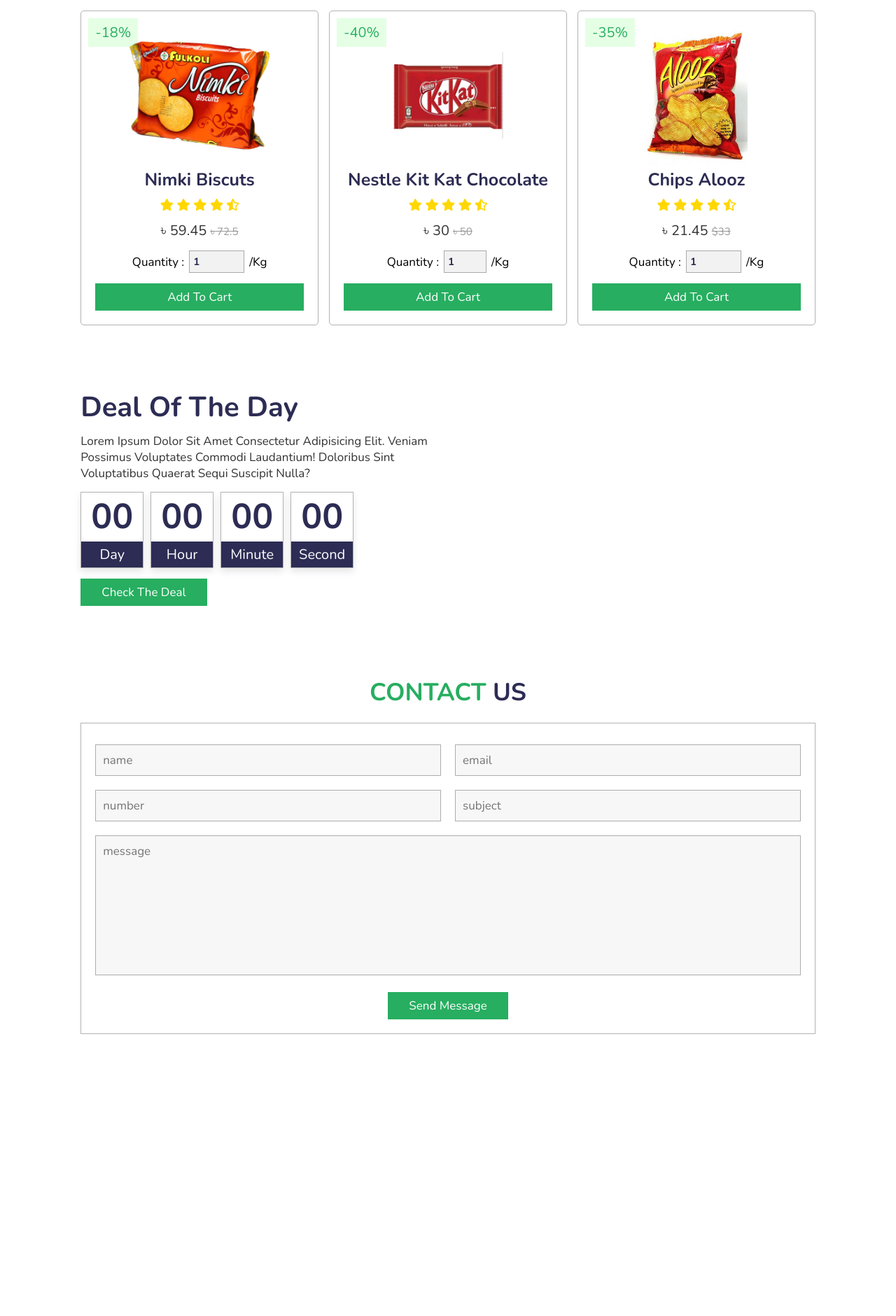
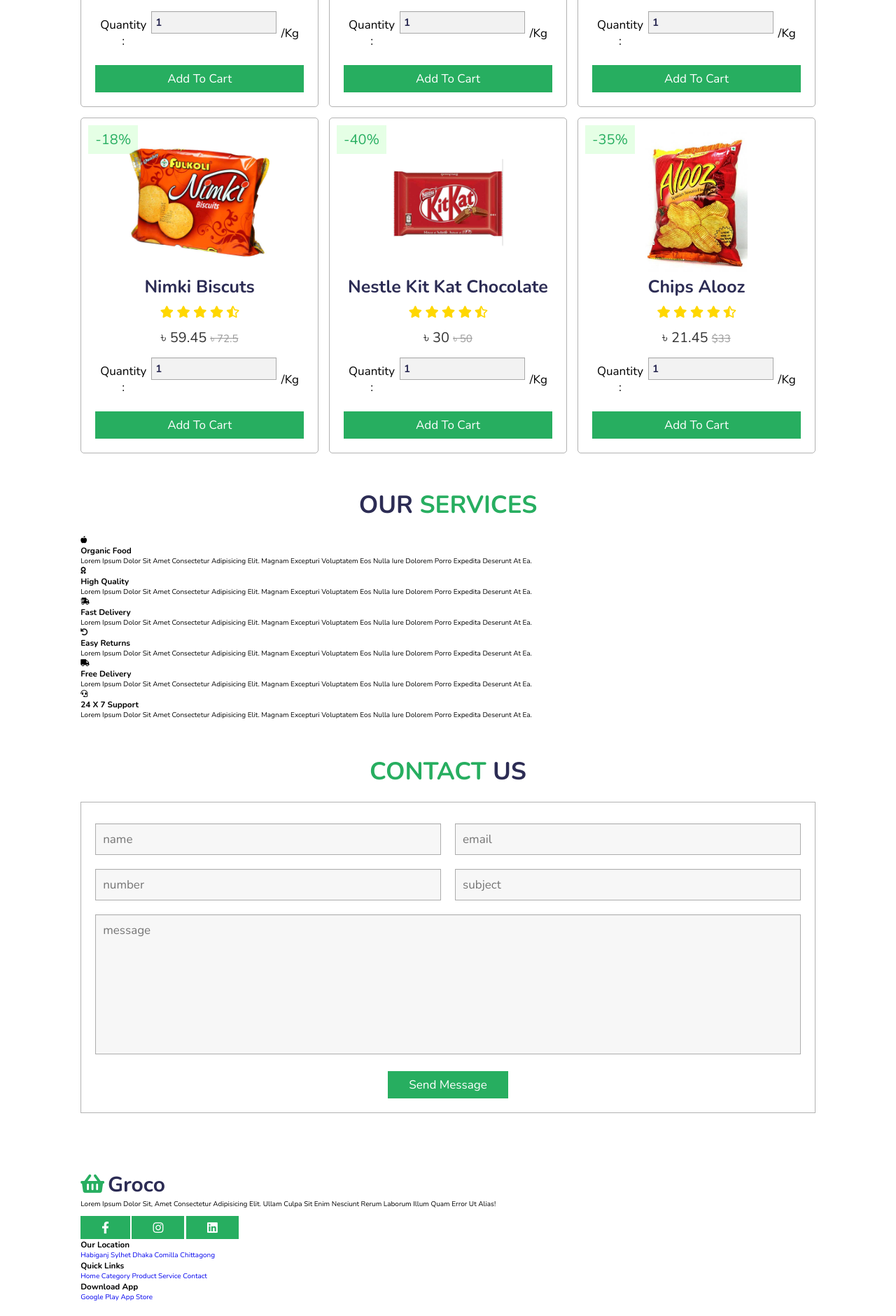
Before and after one commit to Hridoy004/Online-Grocery-Store, a PHP site: page / in a window 1280 px wide. Shown: the part 4361-6242 px from the top of the page at 70% size. Before the commit the page ends 5839 px from the top, so only its background shows below. Run offline with PHP 8.4, Linux system fonts and the light colour scheme.

Commit message:
second commit

```diff
--- a/index.html
+++ b/index.html
@@ -9,6 +9,8 @@
     <link href="style.css" type="text/css" rel="stylesheet">
 </head>
 <body>
+
+    <!-- header section -->
 
     <header>
 
@@ -31,18 +33,25 @@
                 <a href="#home">Home</a>
                 <a href="#category">Category</a>
                 <a href="#product">Product</a>
-                <a href="#deal">Deal</a>
+                <a href="#service">Service</a>
                 <a href="#contact">Contact</a>
+                <a href="order.php">Order</a>
+                <a href="login.php">Login</a>
+                <a href="signup.php">Signup</a>
             </nav>
 
             <div class="icons">
-                <a href="#" class="fas fa-shopping-cart"></a>
-                <a href="registration.html" class="fas fa-user-circle"></a>
+                <a href="order.php" class="fas fa-shopping-cart"></a>
+                <a href="#" class="fas fa-heart"></a>
+                <a href="#" class="fas fa-user-circle"></a>
             </div>
 
         </div>
 
     </header>
+
+
+    <!-- home section -->
 
     <section class="home" id="home">
 
@@ -58,6 +67,9 @@
 
     </section>
 
+
+    <!-- banner section -->
+
     <section class="banner-container">
 
         <div class="banner">
@@ -67,7 +79,7 @@
             <div class="content">
                 <h3>special offer</h3>
                 <p>upto 40% off</p>
-                <a href="#" class="btn">check out</a>
+                <a href="#product" class="btn">check out</a>
             </div>
 
         </div>
@@ -79,12 +91,15 @@
             <div class="content">
                 <h3>special offer</h3>
                 <p>upto 60% off</p>
-                <a href="#" class="btn">check out</a>
+                <a href="#product" class="btn">check out</a>
             </div>
 
         </div>
 
     </section>
+
+
+    <!-- category section  -->
 
     <section class="category" id="category">
 
@@ -96,28 +111,28 @@
                 <h3>vegitables</h3>
                 <p>upto 50% off</p>
                 <img src="images/category-1.png" alt="Sorry image isn't found">
-                <a href="#" class="btn">shop now</a>
+                <a href="#product" class="btn">shop now</a>
             </div>
 
             <div class="box">
                 <h3>milk</h3>
                 <p>upto 44% off</p>
                 <img src="images/category-2.png" alt="Sorry image isn't found">
-                <a href="#" class="btn">shop now</a>
+                <a href="#product" class="btn">shop now</a>
             </div>
 
             <div class="box">
                 <h3>meat</h3>
                 <p>upto 35% off</p>
                 <img src="images/category-3.png" alt="Sorry image isn't found">
-                <a href="#" class="btn">shop now</a>
+                <a href="#product" class="btn">shop now</a>
             </div>
 
             <div class="box">
                 <h3>fruite</h3>
                 <p>upto 12% off</p>
                 <img src="images/category-4.png" alt="Sorry image isn't found">
-                <a href="#" class="btn">shop now</a>
+                <a href="#product" class="btn">shop now</a>
             </div>
 
         </div>
@@ -128,34 +143,36 @@
                 <h3>Rice</h3>
                 <p>upto 20% off</p>
                 <img src="images/category-5.jpg" alt="Sorry image isn't found" height="145">
-                <a href="#" class="btn">shop now</a>
+                <a href="#product" class="btn">shop now</a>
             </div>
 
             <div class="box">
                 <h3>bread</h3>
                 <p>upto 40% off</p>
                 <img src="images/category-6.jpg" alt="Sorry image isn't found" height="145">
-                <a href="#" class="btn">shop now</a>
+                <a href="#product" class="btn">shop now</a>
             </div>
 
             <div class="box">
                 <h3>Chocolates</h3>
                 <p>upto 5% off</p>
                 <img src="images/category-7.png" alt="Sorry image isn't found" height="145">
-                <a href="#" class="btn">shop now</a>
+                <a href="#product" class="btn">shop now</a>
             </div>
 
             <div class="box">
                 <h3>Horlicks</h3>
                 <p>upto 10% off</p>
                 <img src="images/category-8.jpg" alt="Sorry image isn't found" height="145">
-                <a href="#" class="btn">shop now</a>
+                <a href="#product" class="btn">shop now</a>
             </div>
 
         </div>
 
     </section>
 
+
+    <!-- product section -->
 
     <section class="product" id="product">
 
@@ -185,7 +202,7 @@
                     <input type="number" min="1" max="1000" value="1" id="p1">
                     <span> /kg </span>
                 </div>
-                <a href="#" class="btn">add to cart</a>
+                <a href="order.php" class="btn">add to cart</a>
             </div>
 
             <div class="box">
@@ -210,7 +227,7 @@
                     <input type="number" min="1" max="1000" value="1">
                     <span> /kg </span>
                 </div>
-                <a href="#" class="btn">add to cart</a>
+                <a href="order.php" class="btn">add to cart</a>
             </div>
 
             <div class="box">
@@ -235,7 +252,7 @@
                     <input type="number" min="1" max="1000" value="1">
                     <span> /kg </span>
                 </div>
-                <a href="#" class="btn">add to cart</a>
+                <a href="order.php" class="btn">add to cart</a>
             </div>
 
             <div class="box">
@@ -260,7 +277,7 @@
                     <input type="number" min="1" max="1000" value="1">
                     <span> /kg </span>
                 </div>
-                <a href="#" class="btn">add to cart</a>
+                <a href="order.php" class="btn">add to cart</a>
             </div>
 
             <div class="box">
@@ -285,7 +302,7 @@
                     <input type="number" min="1" max="1000" value="1">
                     <span> /kg </span>
                 </div>
-                <a href="#" class="btn">add to cart</a>
+                <a href="order.php" class="btn">add to cart</a>
             </div>
 
             <div class="box">
@@ -310,7 +327,7 @@
                     <input type="number" min="1" max="1000" value="1">
                     <span> /kg </span>
                 </div>
-                <a href="#" class="btn">add to cart</a>
+                <a href="order.php" class="btn">add to cart</a>
             </div>
 
 
@@ -336,7 +353,7 @@
                     <input type="number" min="1" max="1000" value="1">
                     <span> /kg </span>
                 </div>
-                <a href="#" class="btn">add to cart</a>
+                <a href="order.php" class="btn">add to cart</a>
             </div>
 
 
@@ -362,7 +379,7 @@
                     <input type="number" min="1" max="1000" value="1">
                     <span> /kg </span>
                 </div>
-                <a href="#" class="btn">add to cart</a>
+                <a href="order.php" class="btn">add to cart</a>
             </div>
 
 
@@ -388,7 +405,7 @@
                     <input type="number" min="1" max="1000" value="1">
                     <span> /kg </span>
                 </div>
-                <a href="#" class="btn">add to cart</a>
+                <a href="order.php" class="btn">add to cart</a>
             </div>
 
 
@@ -414,7 +431,7 @@
                     <input type="number" min="1" max="1000" value="1">
                     <span> /kg </span>
                 </div>
-                <a href="#" class="btn">add to cart</a>
+                <a href="order.php" class="btn">add to cart</a>
             </div>
 
             <div class="box">
@@ -439,7 +456,7 @@
                     <input type="number" min="1" max="1000" value="1">
                     <span> /kg </span>
                 </div>
-                <a href="#" class="btn">add to cart</a>
+                <a href="order.php" class="btn">add to cart</a>
             </div>
 
             <div class="box">
@@ -464,7 +481,7 @@
                     <input type="number" min="1" max="1000" value="1">
                     <span> /kg </span>
                 </div>
-                <a href="#" class="btn">add to cart</a>
+                <a href="order.php" class="btn">add to cart</a>
             </div>
 
             <div class="box">
@@ -489,7 +506,7 @@
                     <input type="number" min="1" max="1000" value="1">
                     <span> /kg </span>
                 </div>
-                <a href="#" class="btn">add to cart</a>
+                <a href="order.php" class="btn">add to cart</a>
             </div>
 
             <div class="box">
@@ -514,7 +531,7 @@
                     <input type="number" min="1" max="1000" value="1">
                     <span> /kg </span>
                 </div>
-                <a href="#" class="btn">add to cart</a>
+                <a href="order.php" class="btn">add to cart</a>
             </div>
 
 
@@ -540,7 +557,7 @@
                     <input type="number" min="1" max="1000" value="1">
                     <span> /kg </span>
                 </div>
-                <a href="#" class="btn">add to cart</a>
+                <a href="order.php" class="btn">add to cart</a>
             </div>
 
 
@@ -566,7 +583,7 @@
                     <input type="number" min="1" max="1000" value="1">
                     <span> /kg </span>
                 </div>
-                <a href="#" class="btn">add to cart</a>
+                <a href="order.php" class="btn">add to cart</a>
             </div>
 
 
@@ -577,7 +594,7 @@
                     <a href="#" class="fas fa-share"></a>
                     <a href="#" class="fas fa-eye"></a>
                 </div>
-                <img src="images/product-17.jpg" alt="">
+                <img src="images/product-17.jpg" alt="Sorry image is not found">
                 <h3>Nestle Kit Kat Chocolate</h3>
                 <div class="stars">
                     <i class="fas fa-star"></i>
@@ -589,10 +606,10 @@
                 <div class="price"> ৳ 30 <span> ৳ 50 </span> </div>
                 <div class="quantity">
                     <span>quantity : </span>
-                    <input type="number" min="1" max="10" value="1">
+                    <input type="number" min="1" max="1000" value="1">
                     <span> /kg </span>
                 </div>
-                <a href="#" class="btn">add to cart</a>
+                <a href="order.php" class="btn">add to cart</a>
             </div>
 
             <div class="box">
@@ -602,7 +619,7 @@
                     <a href="#" class="fas fa-share"></a>
                     <a href="#" class="fas fa-eye"></a>
                 </div>
-                <img src="images/product-18.png" alt="Sorry image is not found">
+                <img src="images/product-18.PNG" alt="Sorry image is not found">
                 <h3>Chips Alooz</h3>
                 <div class="stars">
                     <i class="fas fa-star"></i>
@@ -617,45 +634,64 @@
                     <input type="number" min="1" max="1000" value="1">
                     <span> /kg </span>
                 </div>
-                <a href="#" class="btn">add to cart</a>
+                <a href="order.php" class="btn">add to cart</a>
             </div>
 
         </div>
 
     </section>
 
-    <section class="deal" id="deal">
 
-        <div class="content">
+   <!-- service section -->
 
-            <h3 class="title">deal of the day</h3>
-            <p>Lorem ipsum dolor sit amet consectetur adipisicing elit. Veniam possimus voluptates commodi laudantium! Doloribus sint voluptatibus quaerat sequi suscipit nulla?</p>
+    <section class="service" id="service">
 
-            <div class="count-down">
-                <div class="box">
-                    <h3 id="day">00</h3>
-                    <span>day</span>
-                </div>
-                <div class="box">
-                    <h3 id="hour">00</h3>
-                    <span>hour</span>
-                </div>
-                <div class="box">
-                    <h3 id="minute">00</h3>
-                    <span>minute</span>
-                </div>
-                <div class="box">
-                    <h3 id="second">00</h3>
-                    <span>second</span>
-                </div>
+        <h1 class="heading"> our <span>services</span></h1>
+
+        <div class="box-container">
+
+            <div class="box">
+                <i class="fas fa-apple-alt"></i>
+                <h3>organic food</h3>
+                <p>Lorem ipsum dolor sit amet consectetur adipisicing elit. Magnam excepturi voluptatem eos nulla iure dolorem porro expedita deserunt at ea.</p>
             </div>
 
-            <a href="#" class="btn">check the deal</a>
+            <div class="box">
+                <i class="fas fa-award"></i>
+                <h3>high quality</h3>
+                <p>Lorem ipsum dolor sit amet consectetur adipisicing elit. Magnam excepturi voluptatem eos nulla iure dolorem porro expedita deserunt at ea.</p>
+            </div>
+
+            <div class="box">
+                <i class="fas fa-shipping-fast"></i>
+                <h3>fast delivery</h3>
+                <p>Lorem ipsum dolor sit amet consectetur adipisicing elit. Magnam excepturi voluptatem eos nulla iure dolorem porro expedita deserunt at ea.</p>
+            </div>
+
+            <div class="box">
+                <i class="fas fa-undo"></i>
+                <h3>easy returns</h3>
+                <p>Lorem ipsum dolor sit amet consectetur adipisicing elit. Magnam excepturi voluptatem eos nulla iure dolorem porro expedita deserunt at ea.</p>
+            </div>
+
+            <div class="box">
+                <i class="fas fa-truck"></i>
+                <h3>free delivery</h3>
+                <p>Lorem ipsum dolor sit amet consectetur adipisicing elit. Magnam excepturi voluptatem eos nulla iure dolorem porro expedita deserunt at ea.</p>
+            </div>
+
+            <div class="box">
+                <i class="fas fa-headset"></i>
+                <h3>24 x 7 support</h3>
+                <p>Lorem ipsum dolor sit amet consectetur adipisicing elit. Magnam excepturi voluptatem eos nulla iure dolorem porro expedita deserunt at ea.</p>
+            </div>
 
         </div>
 
     </section>
 
+
+    <!-- contact section -->
 
     <section class="contact" id="contact">
 
@@ -679,6 +715,56 @@
 
         </form>
 
+    </section> <br><br><br>
+
+
+    <!-- footer section -->
+
+    <section class="footer">
+
+        <div class="box-container">
+
+            <div class="box">
+                <a href="#" class="logo"><i class="fas fa-shopping-basket"></i>groco</a>
+                <p>Lorem ipsum dolor sit, amet consectetur adipisicing elit. Ullam culpa sit enim nesciunt rerum laborum illum quam error ut alias!</p>
+                <div class="share">
+                    <a href="#" class="btn fab fa-facebook-f"></a>
+                    <a href="#" class="btn fab fa-instagram"></a>
+                    <a href="#" class="btn fab fa-linkedin"></a>
+                </div>
+            </div>
+
+            <div class="box">
+                <h3>our location</h3>
+                <div class="links">
+                    <a href="#">Habiganj</a>
+                    <a href="#">Sylhet</a>
+                    <a href="#">Dhaka</a>
+                    <a href="#">Comilla</a>
+                    <a href="#">Chittagong</a>
+                </div>
+            </div>
+
+            <div class="box">
+                <h3>quick links</h3>
+                <div class="links">
+                    <a href="#">home</a>
+                    <a href="#">category</a>
+                    <a href="#">product</a>
+                    <a href="#">Service</a>
+                    <a href="#">contact</a>
+                </div>
+            </div>
+
+            <div class="box">
+                <h3>download app</h3>
+                <div class="links">
+                    <a href="#">google play</a>
+                    <a href="#">app store</a>
+                </div>
+            </div>
+        </div>
+
     </section>
 
     <script type="text/javascript" src="custom.js"></script>
--- a/style.css
+++ b/style.css
@@ -50,7 +50,7 @@ section{
   text-align: center;
   color:var(--black);
   text-transform: uppercase;
-  padding:1rem;
+  padding: 1rem;
   font-size: 3.5rem;
   padding-bottom: 2rem;
 }
@@ -138,7 +138,7 @@ section{
 }
 
 .header-2 .icons a{
-  font-size: 2.5rem;
+  font-size: 3rem;
   color:var(--black);
   padding-left: 1rem;
 }
@@ -445,3 +445,115 @@ section{
   resize: none;
   width: 100%;
 }
+
+*, *:before, *:after {
+  -moz-box-sizing: border-box;
+  -webkit-box-sizing: border-box;
+  box-sizing: border-box;
+}
+
+.b1{
+  font-family: 'Nunito', sans-serif;
+  color: #384047;
+}
+
+.f1 {
+  max-width: 500px;
+  margin: 100px auto;
+  padding: 10px 20px ;
+  background: #f4f7f8;
+  border-radius: 8px;
+}
+
+.heading1 {
+  margin: 0 0 30px 0;
+  text-align: center;
+  font-size: 40px;
+}
+
+input[type="text"],
+input[type="password"],
+input[type="date"],
+input[type="datetime"],
+input[type="email"],
+input[type="number"],
+input[type="search"],
+input[type="tel"],
+input[type="time"],
+input[type="url"],
+textarea,
+select {
+  background: rgba(255,255,255,0.1);
+  border: none;
+  font-size: 16px;
+  height: auto;
+  margin: 0;
+  outline: 0;
+  padding: 15px;
+  width: 100%;
+  background-color: #e8eeef;
+  color: #8a97a0;
+  box-shadow: 0 1px 0 rgba(0,0,0,0.03) inset;
+  margin-bottom: 30px;
+}
+
+input[type="radio"],
+input[type="checkbox"] {
+  margin: 0 4px 8px 0;
+}
+
+select {
+  padding: 6px;
+  height: 32px;
+  border-radius: 2px;
+}
+
+button {
+  padding: 19px 39px 18px 39px;
+  color: #FFF;
+  background-color: #4bc970;
+  font-size: 18px;
+  text-align: center;
+  font-style: normal;
+  border-radius: 5px;
+  width: 100%;
+  border: 1px solid #3ac162;
+  border-width: 1px 1px 3px;
+  box-shadow: 0 -1px 0 rgba(255,255,255,0.1) inset;
+  margin-bottom: 10px;
+}
+
+fieldset {
+  margin-bottom: 30px;
+  border: none;
+}
+
+legend {
+  font-size: 1.4em;
+  margin-bottom: 10px;
+}
+
+label {
+  display: block;
+  margin-bottom: 8px;
+  font-size: 18px;
+}
+
+label.light {
+  font-weight: 300;
+  display: inline;
+}
+
+.number {
+  background-color: #5fcf80;
+  color: #fff;
+  height: 30px;
+  width: 30px;
+  display: inline-block;
+  font-size: 0.8em;
+  margin-right: 4px;
+  line-height: 30px;
+  text-align: center;
+  text-shadow: 0 1px 0 rgba(255,255,255,0.2);
+  border-radius: 100%;
+}
```
Also changed, not shown: registration.html (deleted, +0 -68 lines).
